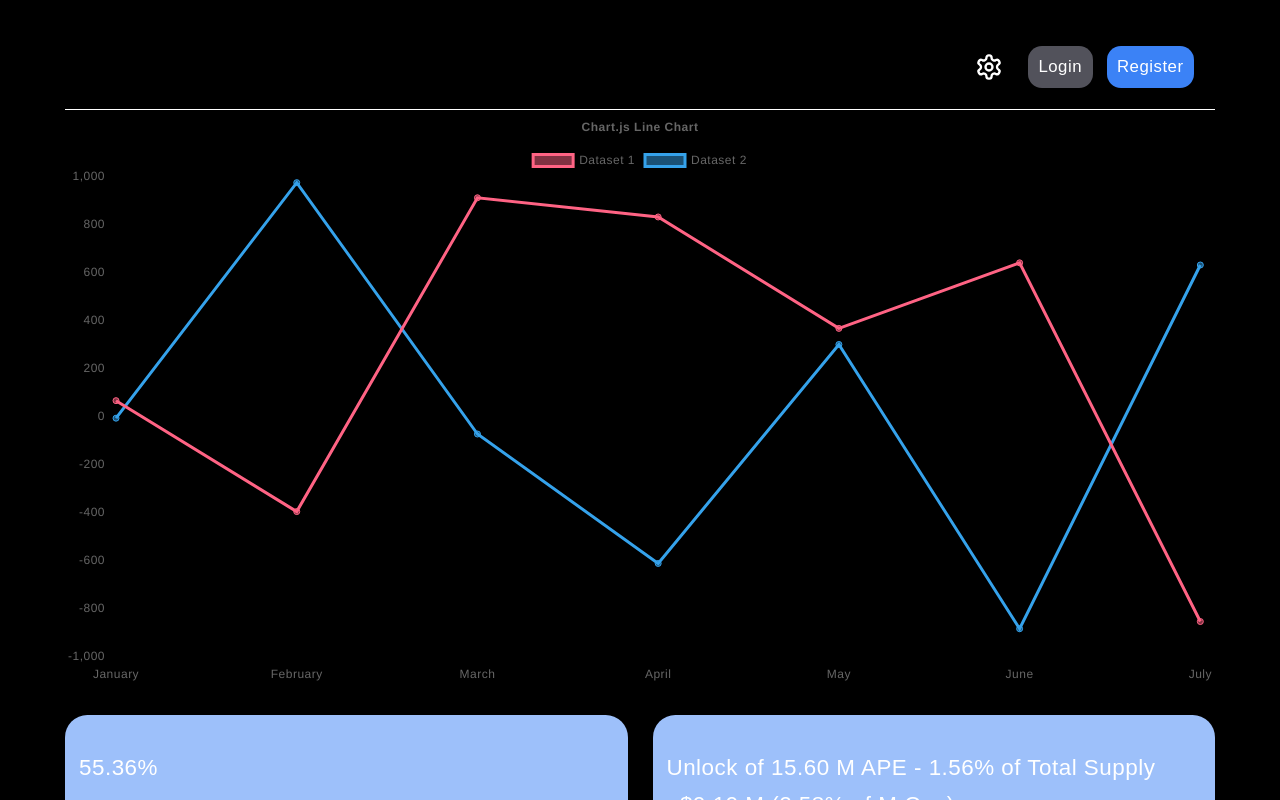
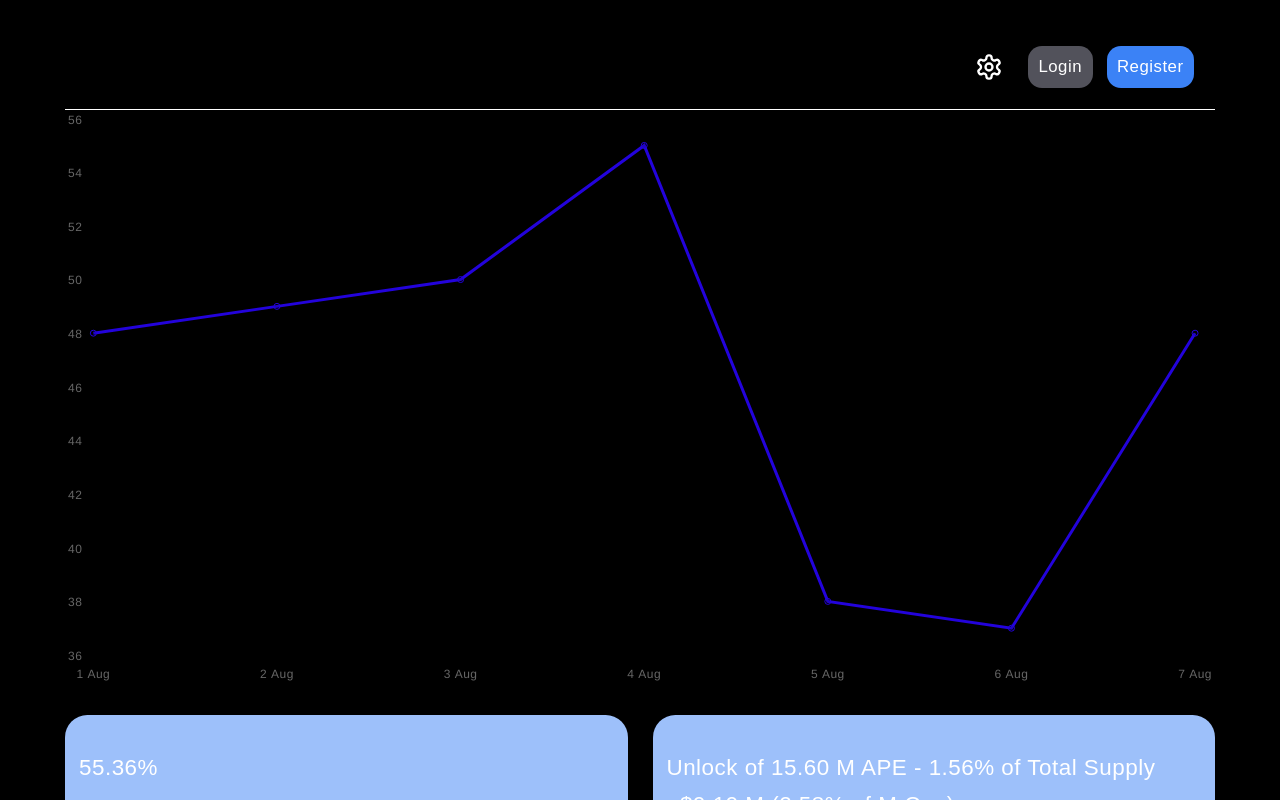
Before and after one commit to sklyarix/CryptoPortfolio, a React (Vite) app in the folder client/: page / in a window 1280 px wide. Shown: the top 800 px of the page. Built offline with nearby package versions, Linux system fonts and the light colour scheme.

Commit message:
create widget BtcDomin  and indexFearGreed

```diff
--- a/client/package.json
+++ b/client/package.json
@@ -17,6 +17,7 @@
     "js-cookie": "^3.0.5",
     "react": "^18.3.1",
     "react-chartjs-2": "^5.2.0",
+    "react-circular-progressbar": "^2.1.0",
     "react-dom": "^18.3.1",
     "react-icons": "^5.2.1",
     "react-router-dom": "^6.25.1",
--- a/client/src/components/widgets/BtcDominance/BtcDominance.tsx
+++ b/client/src/components/widgets/BtcDominance/BtcDominance.tsx
@@ -1,16 +1,14 @@
 import {
+	CategoryScale,
 	Chart as ChartJS,
-	CategoryScale,
+	Legend,
+	LineElement,
 	LinearScale,
 	PointElement,
-	LineElement,
 	Title,
-	Tooltip,
-	Legend
+	Tooltip
 } from 'chart.js'
 import { Line } from 'react-chartjs-2'
-
-import { faker } from '@faker-js/faker'
 
 ChartJS.register(
 	CategoryScale,
@@ -22,40 +20,38 @@ ChartJS.register(
 	Legend
 )
 
-export const options = {
-	responsive: true,
+const dataTest = [
+	{ timestamp: '1 Aug', btc_dominance: 48.0585 },
+	{ timestamp: '2 Aug', btc_dominance: 49.0585 },
+	{ timestamp: '3 Aug', btc_dominance: 50.0585 },
+	{ timestamp: '4 Aug', btc_dominance: 55.0585 },
+	{ timestamp: '5 Aug', btc_dominance: 38.0585 },
+	{ timestamp: '6 Aug', btc_dominance: 37.0585 },
+	{ timestamp: '7 Aug', btc_dominance: 48.0585 }
+]
+
+const labels = dataTest.map(el => el.timestamp)
+const btc_dominance = dataTest.map(el => el.btc_dominance)
+
+const data = {
+	labels,
+	datasets: [
+		{
+			data: btc_dominance,
+			borderColor: 'rgb(35, 3, 219)'
+		}
+	]
+}
+
+const options = {
 	plugins: {
 		legend: {
-			position: 'top' as const
-		},
-		title: {
-			display: true,
-			text: 'Chart.js Line Chart'
+			display: false
 		}
 	}
 }
 
-const labels = ['January', 'February', 'March', 'April', 'May', 'June', 'July']
-
-export const data = {
-	labels,
-	datasets: [
-		{
-			label: 'Dataset 1',
-			data: labels.map(() => faker.datatype.number({ min: -1000, max: 1000 })),
-			borderColor: 'rgb(255, 99, 132)',
-			backgroundColor: 'rgba(255, 99, 132, 0.5)'
-		},
-		{
-			label: 'Dataset 2',
-			data: labels.map(() => faker.datatype.number({ min: -1000, max: 1000 })),
-			borderColor: 'rgb(53, 162, 235)',
-			backgroundColor: 'rgba(53, 162, 235, 0.5)'
-		}
-	]
-}
-
 const BtcDominance = () => {
-	return <Line options={options} data={data} />
+	return <Line data={data} options={options} />
 }
 export default BtcDominance
--- a/client/src/pages/Home/Home.tsx
+++ b/client/src/pages/Home/Home.tsx
@@ -1,17 +1,17 @@
 //import { Link } from 'react-router-dom'
+import { Swiper, SwiperSlide } from 'swiper/react'
 import Layout from '../../components/layout/Layout.tsx'
-import { Swiper, SwiperSlide } from 'swiper/react'
 import Table from '../../components/table/Table.tsx'
-
 import BtcDominance from '../../components/widgets/BtcDominance/BtcDominance.tsx'
 
+import 'swiper/css'
 import styles from './Home.module.scss'
-import 'swiper/css'
 
 const Home = () => {
 	const data = null
 	return (
 		<Layout>
+			<indexFearGreed />
 			<BtcDominance />
 			<Swiper spaceBetween={25} slidesPerView={2} style={{ marginTop: '30px' }}>
 				<SwiperSlide>
```
Also changed, not shown: client/src/components/widgets/indexFearGreed/indexFearGreed.tsx (added, +16 -0 lines), client/src/components/widgets/indexFearGreed/indexFearGreed.module.scss (added), 1 other file (tests, documents, lock files or other folders).
